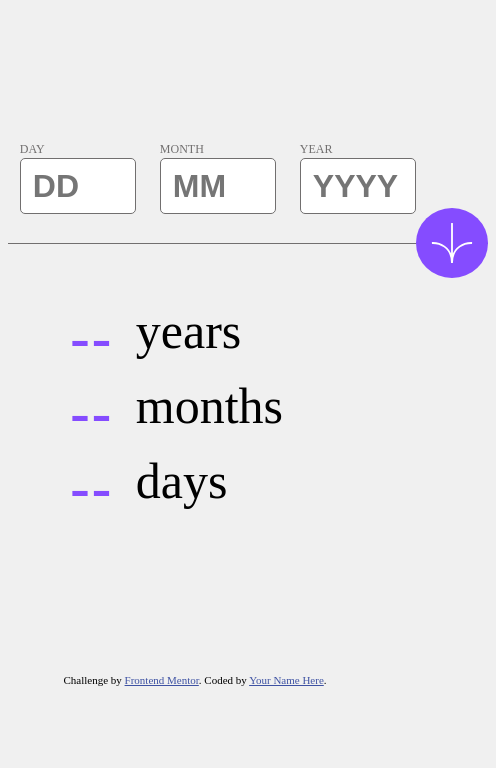
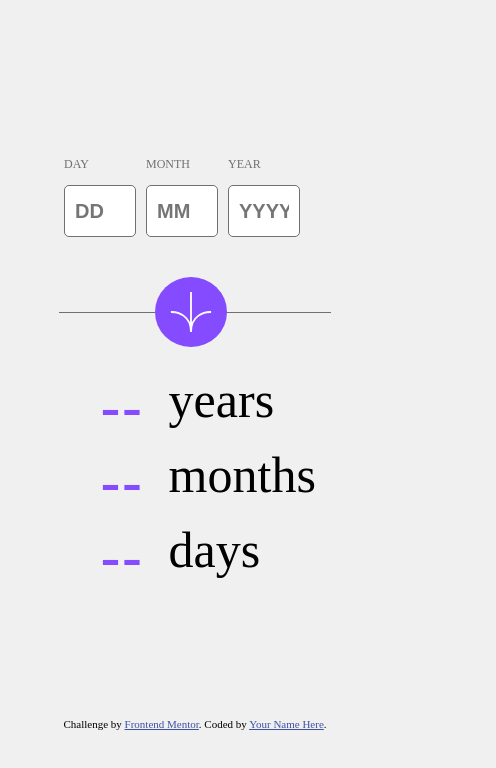
Before and after one commit to olatomiwaoladokun/age-calculator-app-main, a plain HTML site: page index.html in a window 390 px wide. Shown: the whole page, 496 px wide, since content can reach past the window. Drawn offline with Linux system fonts and the light colour scheme.

Commit message:
Madestyling responsive

```diff
--- a/main.js
+++ b/main.js
@@ -88,7 +88,7 @@ class Person{
 
         }
         if(this.monthsOld > 12){
-            this.yearsOld = this.yearsOld + 1;
+            this.yearsOld = this.yearsOld + ~~(this.monthsOld/12);
             const difference = this.monthsOld % 12;
             this.monthsOld = this.monthsOld - 12;
 
--- a/style.css
+++ b/style.css
@@ -27,7 +27,7 @@ li{
     margin: 120px auto;
     /* margin-top: 120px; */
     padding:2%;
-    border-radius: 3%;
+    border-radius: 5%;
     border-bottom-right-radius: 25%;
     width: 30rem;
     height: 26rem;
@@ -44,6 +44,7 @@ li{
     display: block;
     font-size: 12px;
     font-weight: 400i;
+    margin-bottom: 12px;;
 }
 
 .entry-input{
@@ -82,7 +83,6 @@ li{
     position: absolute;
     bottom: -35px;
     right: 0px;
-    height: 60px;
     background: hsl(259, 100%, 65%);
     background-repeat: no-repeat;
     object-fit: cover;
@@ -129,7 +129,6 @@ li{
     color: hsl(0, 100%, 67%);
     font-size: 12px;
 }
-
 /* Attribution styling: */
 .attribution {
 font-size: 11px;
@@ -138,3 +137,36 @@ text-align: center;
 .attribution a {
 color: hsl(228, 45%, 44%);
 }
+
+@media (max-width:505px) {
+    .container{
+        width: 17rem;
+        /* background: red; */
+        padding: 30px 20px;
+    }
+    .entry-input{
+        width: 50px;
+        font-size: 20px;
+        padding: 10px;
+    }
+    .date-required{
+        padding-bottom: 70px;
+    }
+    .info-container{
+        margin: 5px;
+    }
+    #function-btn{
+        right:6.5rem;
+    }
+    .output-label{
+        width:70%;
+    }
+}
+
+    /* border: 1px hsl(0, 1%, 44%) solid;
+    border-radius: 5px;
+    width: 90px;
+    height: 30px;
+    font-weight: 700;
+    font-size: 32px ;
+    padding: 12px; */
```
